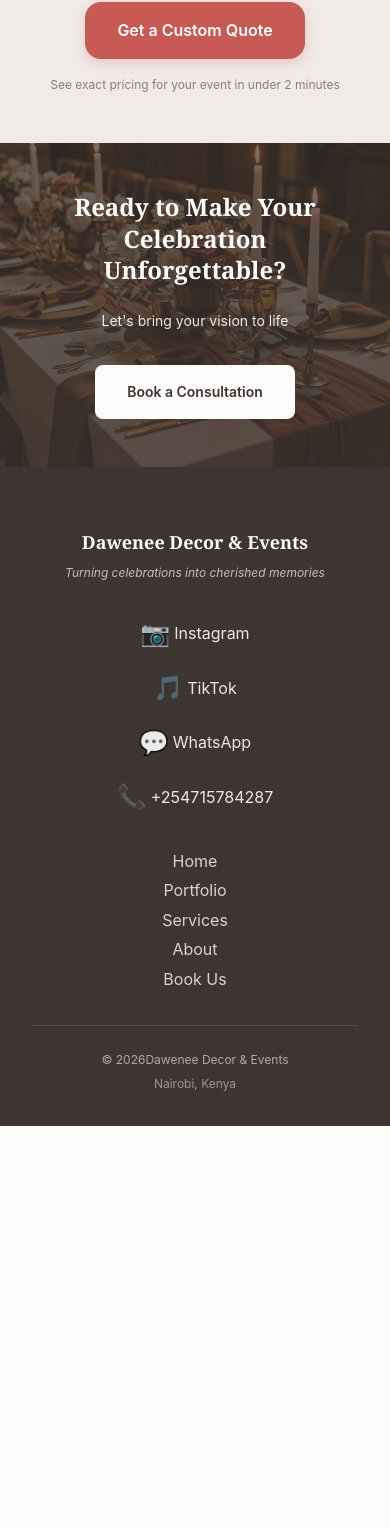
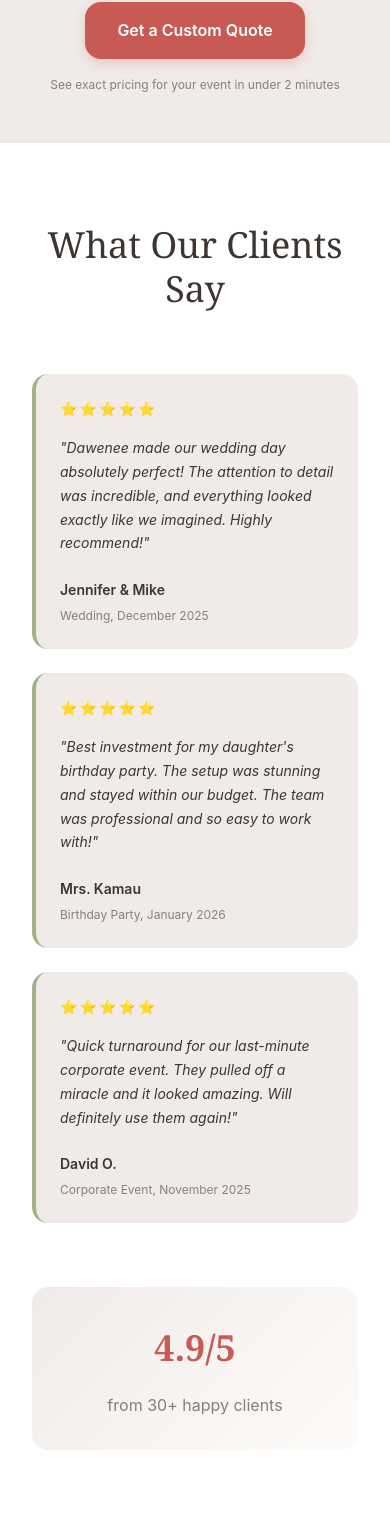
Before and after one commit to edubew/dawenee, a React (Vite) app: page / in a window 390 px wide. Shown: the part 8224-9752 px from the top of the page. Before the commit the page ends 9350 px from the top, so only its background shows below. Built offline with nearby package versions, Linux system fonts and the light colour scheme.

Commit message:
feat: Add testimonials section - Add 3 client testimonials - 5-star rating on each - Green accent borders -Overall rating summary - Hover effect on cards

```diff
--- /dev/null
+++ b/src/components/Testimonials/Testimonials.jsx
@@ -0,0 +1,62 @@
+import React from "react";
+import "./Testimonials.scss";
+
+function Testimonials() {
+  return (
+    <section className="testimonials">
+      <div className="container">
+        <h2 className="testimonials__title">What Our Clients Say</h2>
+
+        <div className="testimonials__grid">
+          <div className="testimonial-card">
+            <div className="testimonial-card__stars">⭐⭐⭐⭐⭐</div>
+            <p className="testimonial-card__text">
+              "Dawenee made our wedding day absolutely perfect! The attention to
+              detail was incredible, and everything looked exactly like we
+              imagined. Highly recommend!"
+            </p>
+            <div className="testimonial-card__author">
+              <strong>Jennifer & Mike</strong>
+              <span>Wedding, December 2025</span>
+            </div>
+          </div>
+
+          <div className="testimonial-card">
+            <div className="testimonial-card__stars">⭐⭐⭐⭐⭐</div>
+            <p className="testimonial-card__text">
+              "Best investment for my daughter's birthday party. The setup was
+              stunning and stayed within our budget. The team was professional
+              and so easy to work with!"
+            </p>
+            <div className="testimonial-card__author">
+              <strong>Mrs. Kamau</strong>
+              <span>Birthday Party, January 2026</span>
+            </div>
+          </div>
+
+          <div className="testimonial-card">
+            <div className="testimonial-card__stars">⭐⭐⭐⭐⭐</div>
+            <p className="testimonial-card__text">
+              "Quick turnaround for our last-minute corporate event. They pulled
+              off a miracle and it looked amazing. Will definitely use them
+              again!"
+            </p>
+            <div className="testimonial-card__author">
+              <strong>David O.</strong>
+              <span>Corporate Event, November 2025</span>
+            </div>
+          </div>
+        </div>
+
+        <div className="testimonials__rating">
+          <span className="testimonials__rating-number">4.9/5</span>
+          <span className="testimonials__rating-text">
+            from 30+ happy clients
+          </span>
+        </div>
+      </div>
+    </section>
+  );
+}
+
+export default Testimonials;
--- /dev/null
+++ b/src/components/Testimonials/Testimonials.scss
@@ -0,0 +1,124 @@
+@import "../../styles/variables";
+
+.testimonials {
+  padding: $space-5xl 0;
+  background-color: white;
+
+  @media (max-width: 768px) {
+    padding: $space-4xl 0;
+  }
+
+  &__title {
+    font-family: $font-headline;
+    font-size: $size-2xl;
+    font-weight: $weight-light;
+    color: $warm-charcoal;
+    text-align: center;
+    margin-bottom: $space-4xl;
+
+    @media (max-width: 768px) {
+      font-size: $size-xl;
+      margin-bottom: $space-3xl;
+    }
+  }
+
+  &__grid {
+    display: grid;
+    grid-template-columns: repeat(3, 1fr);
+    gap: $space-xl;
+    margin-bottom: $space-3xl;
+
+    @media (max-width: 1024px) {
+      grid-template-columns: 1fr;
+      gap: $space-lg;
+    }
+  }
+
+  &__rating {
+    text-align: center;
+    padding: $space-xl;
+    background: linear-gradient(135deg, $light-gray 0%, $warm-white 100%);
+    border-radius: $border-radius-lg;
+    display: flex;
+    align-items: center;
+    justify-content: center;
+    gap: $space-md;
+    flex-wrap: wrap;
+  }
+
+  &__rating-number {
+    font-family: $font-headline;
+    font-size: $size-2xl;
+    font-weight: $weight-semi;
+    color: $terracotta;
+
+    @media (max-width: 768px) {
+      font-size: $size-xl;
+    }
+  }
+
+  &__rating-text {
+    font-family: $font-body;
+    font-size: $size-md;
+    color: $soft-gray;
+
+    @media (max-width: 768px) {
+      font-size: $size-base;
+    }
+  }
+}
+
+.testimonial-card {
+  padding: $space-2xl;
+  background-color: $light-gray;
+  border-radius: $border-radius-lg;
+  border-left: 4px solid $sage-green;
+  transition: all $transition-base;
+
+  &:hover {
+    transform: translateY(-4px);
+    box-shadow: 0 8px 24px rgba($warm-charcoal, 0.1);
+  }
+
+  @media (max-width: 768px) {
+    padding: $space-lg;
+  }
+
+  &__stars {
+    font-size: $size-sm;
+    margin-bottom: $space-md;
+    letter-spacing: 2px;
+  }
+
+  &__text {
+    font-family: $font-body;
+    font-size: $size-base;
+    color: $warm-charcoal;
+    font-style: italic;
+    line-height: 1.7;
+    margin: 0 0 $space-lg 0;
+
+    @media (max-width: 768px) {
+      font-size: $size-sm;
+    }
+  }
+
+  &__author {
+    display: flex;
+    flex-direction: column;
+    gap: $space-xs;
+
+    strong {
+      font-family: $font-body;
+      font-size: $size-sm;
+      font-weight: $weight-semi;
+      color: $warm-charcoal;
+    }
+
+    span {
+      font-family: $font-body;
+      font-size: $size-xs;
+      color: $soft-gray;
+    }
+  }
+}
--- a/src/pages/Home/Home.jsx
+++ b/src/pages/Home/Home.jsx
@@ -4,6 +4,7 @@ import Hero from "../../components/Hero/Hero";
 import FeaturedWork from "../../components/FeaturedProjects/FeaturedWork";
 import Services from "../../components/Services/Services";
 import Cta from "../../components/Cta/Cta";
+import Testimonials from "../../components/Testimonials/Testimonials";
 import Footer from "../../components/Footer/Footer";
 import { Link } from "react-router-dom";
 import "./Home.scss";
@@ -107,6 +108,7 @@ const Home = () => {
 
       <FeaturedWork />
       <Services />
+      <Testimonials />
       <Cta />
       <Footer />
     </div>
```
